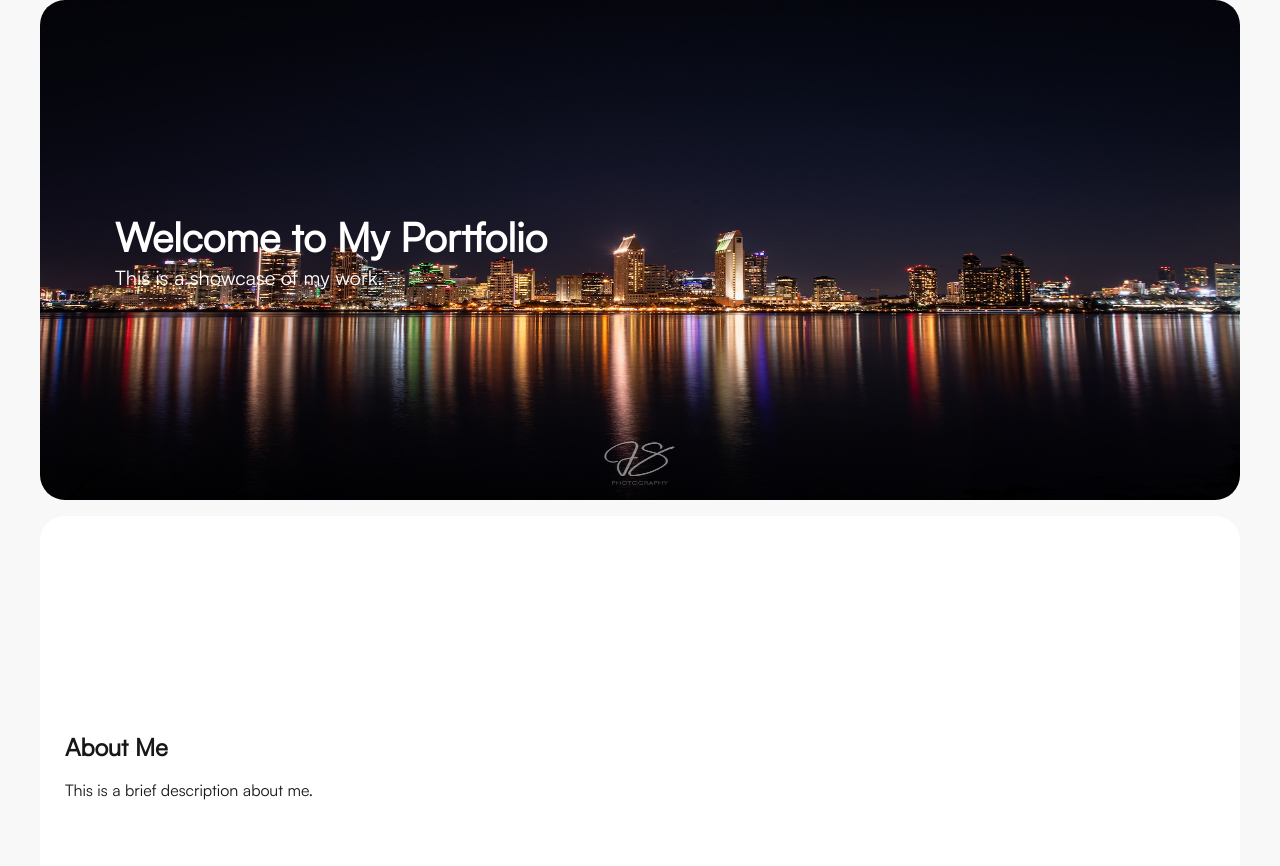
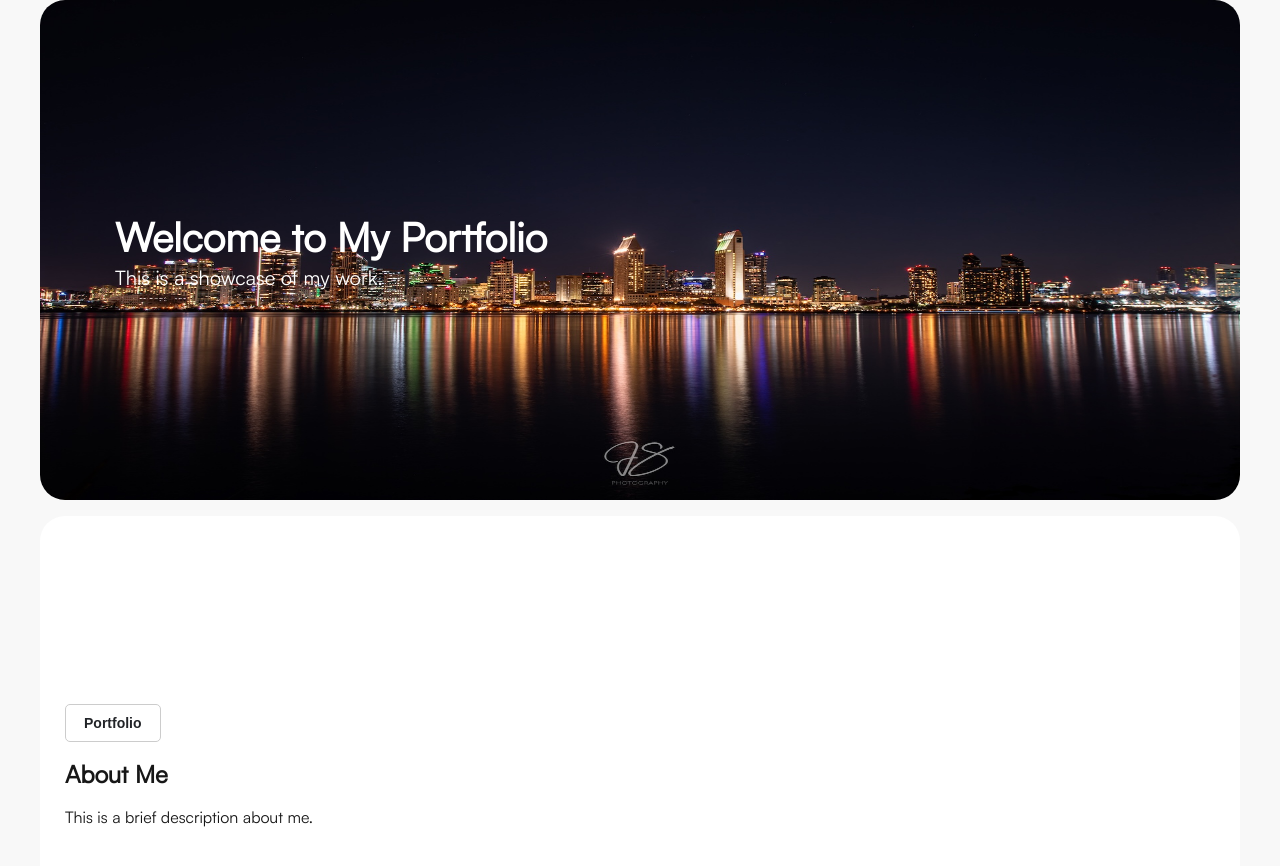
Before and after one commit to standen1/portfolio2.0-frontend, a Next.js app: page / in a window 1280 px wide. Shown: the top 866 px of the page. Built offline with nearby package versions, Linux system fonts and the light colour scheme.

Commit message:
Button component.

```diff
--- /dev/null
+++ b/src/components/Button/Button.module.css
@@ -0,0 +1,16 @@
+.Button {
+    display: block;
+    background-color: transparent;
+    color: #222428;
+    border: 1px solid #ccc;
+    border-radius: 5px;
+    padding: 10px 18px;
+    cursor: pointer;
+    font-size: 14px;
+    font-weight: 600;
+    transition: background-color 0.3s ease;
+}
+
+.Button:hover {
+    background-color: #EDD8B9;
+}
--- /dev/null
+++ b/src/components/Button/Button.tsx
@@ -0,0 +1,9 @@
+import React from "react";
+import { ButtonProps } from "./ButtonProps";
+import styles from "./Button.module.css";
+
+const Button: React.FC<ButtonProps> = ({ children }) => {
+    return <button className={styles.Button}>{children}</button>;
+};
+
+export default Button;
--- /dev/null
+++ b/src/components/Button/ButtonProps.ts
@@ -0,0 +1,5 @@
+import React from "react";
+
+export interface ButtonProps {
+    children: React.ReactNode;
+}
--- a/src/pages/index.tsx
+++ b/src/pages/index.tsx
@@ -1,6 +1,7 @@
 import Head from "next/head";
 import ContentContainer from "@/components/ContentContainer/ContentContainer";
 import Hero from "@/components/Hero/Hero";
+import Button from "@/components/Button/Button";
 
 export default function Home() {
   return (
@@ -24,8 +25,11 @@ export default function Home() {
             }
           }} />
           <section style={{ paddingTop: "16px" }}>
+
             <ContentContainer>
-              <div style={{ display: "flex", flexDirection: "column", gap: "16px", justifyContent: "center", width: "100%", height: "500px", padding: "25px"}}>
+
+              <div style={{ display: "flex", flexDirection: "column", gap: "16px", justifyContent: "center", alignItems: "flex-start", width: "100%", height: "500px", padding: "25px"}}>
+                <Button>Portfolio</Button>
                 <h2>About Me</h2>
                 <p>This is a brief description about me.</p>
               </div>
```
